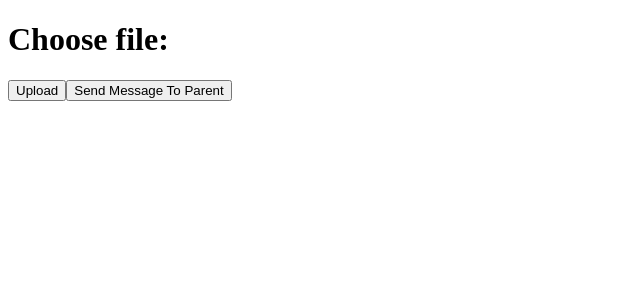
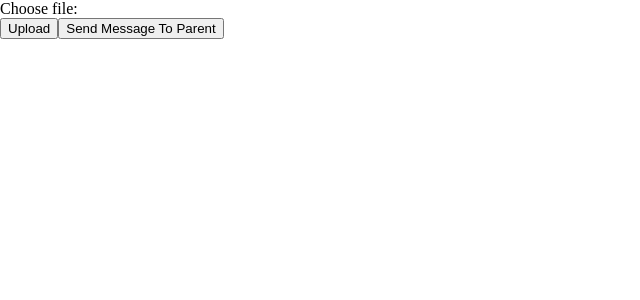
Before and after one commit to amyksoftevol/iframeUploader, an Angular app: page / in a window 1280 px wide. Shown: the top 300 px of the page, without its empty margins (0-640 px from the left). Built offline with nearby package versions, Linux system fonts and the light colour scheme.

Commit message:
update drag and drop

```diff
--- a/src/app/app.component.css
+++ b/src/app/app.component.css
@@ -1,22 +1,32 @@
+body, html {
+    height: 100%;
+    margin: 0;
+    padding: 0;
+}
+
+.container {
+    position: relative;
+    height: 100%;
+    width: 100%;
+}
+.video-uploads {
+    background-color: #fff;
+    height: 100%;
+    width: 100%;
+}
+.drag-and-drop-area {
+    position: absolute;
+    top: 0;
+    left: 0;
+    height: 100%;
+    width: 100%;
+    border: 1px dashed black;
+    box-sizing: border-box;
+}
+
 input[type='file'] {
     display: none;
 }
 .title {
     color: black;
 }
-
-.container {
-    position: relative;
-}
-.video-uploads {
-    background-color: #fff;
-}
-.drag-and-drop-area {
-    position: absolute;
-    left: 0;
-    top: 0;
-    width: 100%;
-    height: 100%;
-    border: 1px dashed black;
-    box-sizing: border-box;
-}
--- a/src/app/app.component.html
+++ b/src/app/app.component.html
@@ -1,9 +1,9 @@
 <div class="container">
   <div class="video-uploads">
-    <h1 class="title">Choose file:</h1>
+    <div class="title">Choose file:</div>
     <input (change)="processVideo($event, 'video-upload')" (click)="$event.stopPropagation()" type="file" id="video-upload" name="video" accept="video/*" multiple>
     <button class="button" (click)="chooseVideo()">Upload</button>
     <button (click)="sendMessageToParentWindow('Hello from child iframe!')">Send Message To Parent</button>
   </div>
-  <div class="drag-and-drop-area" appDragAndDrop (filesAdded)="uploadDroppedVideo($event)"></div>
+  <div class="drag-and-drop-area" appDragAndDropFile (filesDropped)="uploadDroppedVideo($event)"></div>
 </div>
--- a/src/app/drag-and-drop.directive.ts
+++ b/src/app/drag-and-drop.directive.ts
@@ -2,7 +2,7 @@ import { Directive, Input, Output, EventEmitter, HostListener, HostBinding, Elem
 
 
 @Directive({
-    selector: '[appDragAndDrop]'
+    selector: '[appDragAndDropFile]'
 })
 
 export class DragAndDropDirective {
@@ -12,7 +12,7 @@ export class DragAndDropDirective {
     private rgbaWhiteColor = 'rgba(255, 255, 255, 1)';
     private rgbaWhiteColorTransparent = 'rgba(255, 255, 255, 0.5)';
 
-    @Output() private filesAdded: EventEmitter<any[]> = new EventEmitter();
+    @Output() private filesDropped: EventEmitter<FileList> = new EventEmitter<FileList>();
     @Input() private bgDragLeave: string;
     @Input() private bgDragEnter: string;
 
@@ -29,9 +29,6 @@ export class DragAndDropDirective {
 
     @HostListener('document:dragleave', ['$event']) onDragLeaveDocument(event) {
         this.preventDefaultAndStopPropagation(event);
-        if (event.offsetX < 0 && event.offsetY < 0) {
-            this.zIndex = '-1';
-        }
     }
 
     @HostListener('dragover', ['$event']) public onDragOver(event) {
@@ -39,10 +36,8 @@ export class DragAndDropDirective {
     }
     @HostListener('dragleave', ['$event']) public onDragLeave(event) {
         this.preventDefaultAndStopPropagation(event);
-        if (this.elementRef.nativeElement === event.target) {
-            this.zIndex = '-1';
-            this.backgroundColor = this.bgDragLeave || this.rgbaWhiteColor;
-        }
+        this.zIndex = '-1';
+        this.backgroundColor = this.bgDragLeave || this.rgbaWhiteColor;
 
     }
 
@@ -51,7 +46,7 @@ export class DragAndDropDirective {
         this.backgroundColor = this.bgDragLeave || this.rgbaWhiteColor;
         const files = event.dataTransfer.files;
         if (files.length > 0) {
-            this.filesAdded.emit(files);
+            this.filesDropped.emit(files);
         }
         this.zIndex = '-1';
     }
```
